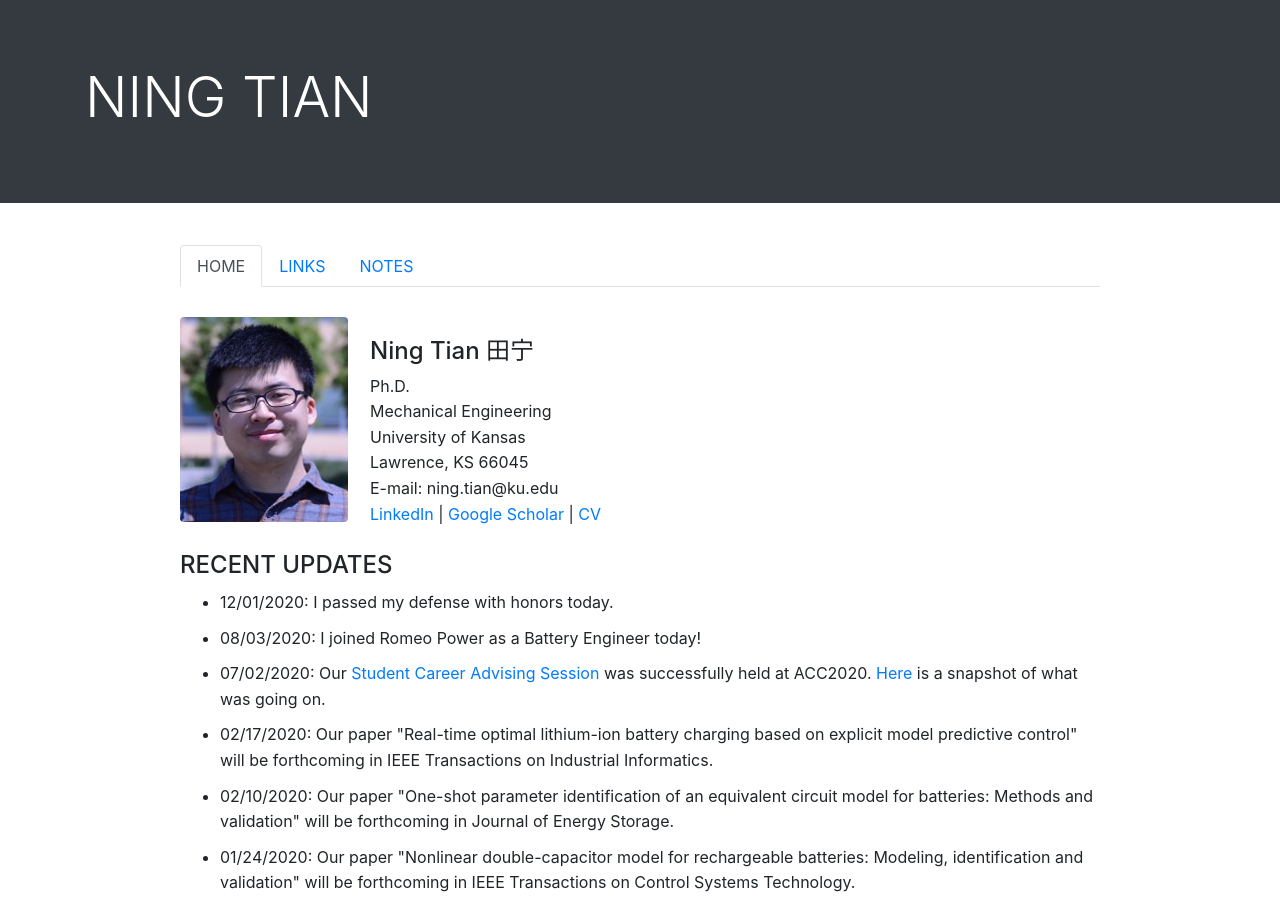
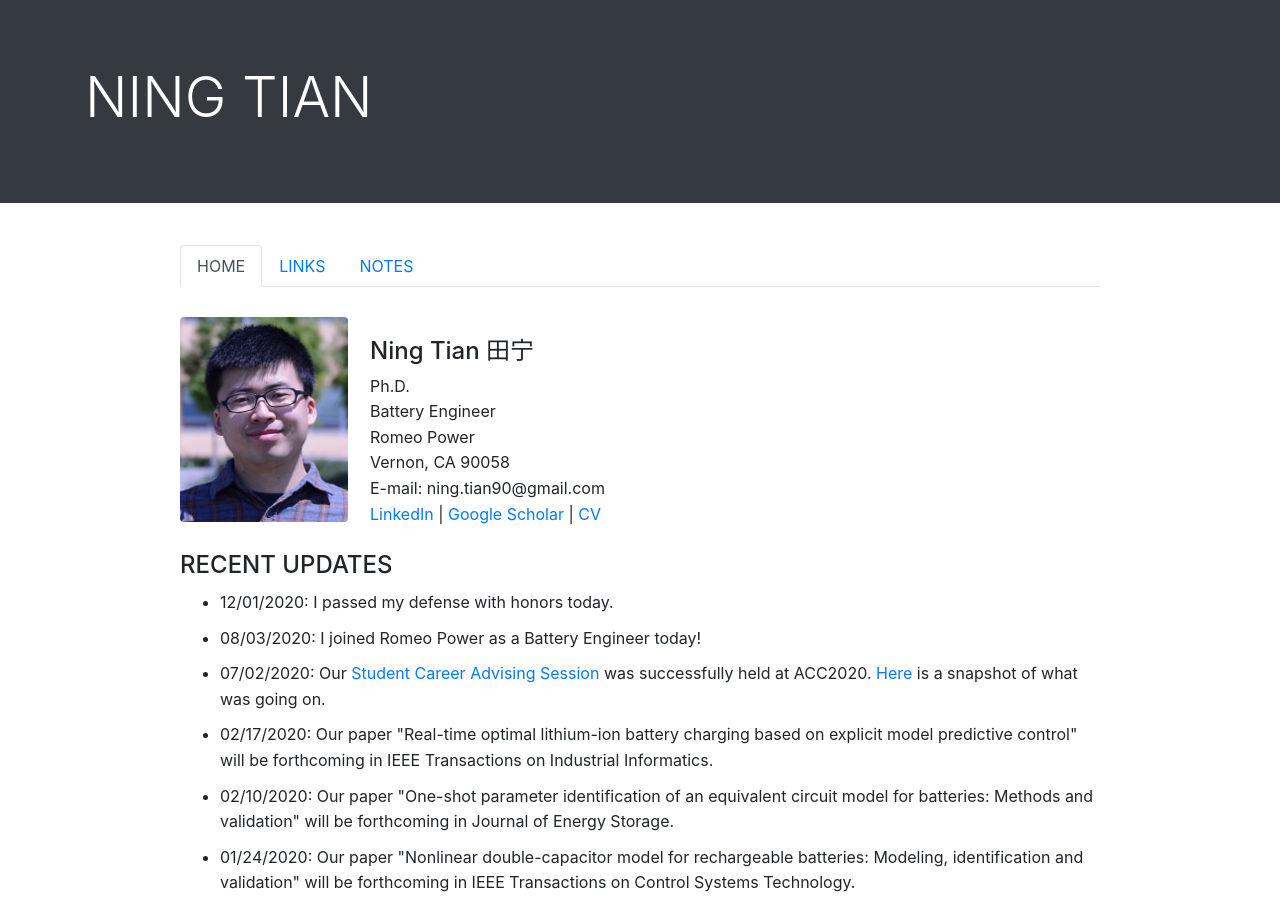
Before and after one commit to ningtian/ningtian.github.io, a Jekyll site: the page index.html, which Jekyll copies as it is, in a window 1280 px wide and 900 px high. Built offline with Jekyll 4.4.1, drawn with Linux system fonts in a browser that asks for light colours.

Commit message:
Update index.html

```diff
--- a/index.html
+++ b/index.html
@@ -72,10 +72,10 @@
         <br>
 	<h4>Ning Tian 田宁</h4>
 	Ph.D.<br>
-	Mechanical Engineering<br>
-	University of Kansas<br>
-	Lawrence, KS 66045<br>
-	E-mail: ning.tian@ku.edu<br>
+	Battery Engineer<br>
+	Romeo Power<br>
+	Vernon, CA 90058<br>
+	E-mail: ning.tian90@gmail.com<br>
 	<a href="https://www.linkedin.com/in/ning-tian-0aa4a6113/">LinkedIn</a>
 	| <a href="https://scholar.google.com/citations?user=BHRe3uoAAAAJ&hl=en">Google Scholar</a>
 	| <a href="/files/CV_Ning Tian_Battery Algorithm Engineer.pdf">CV</a><br>
```
